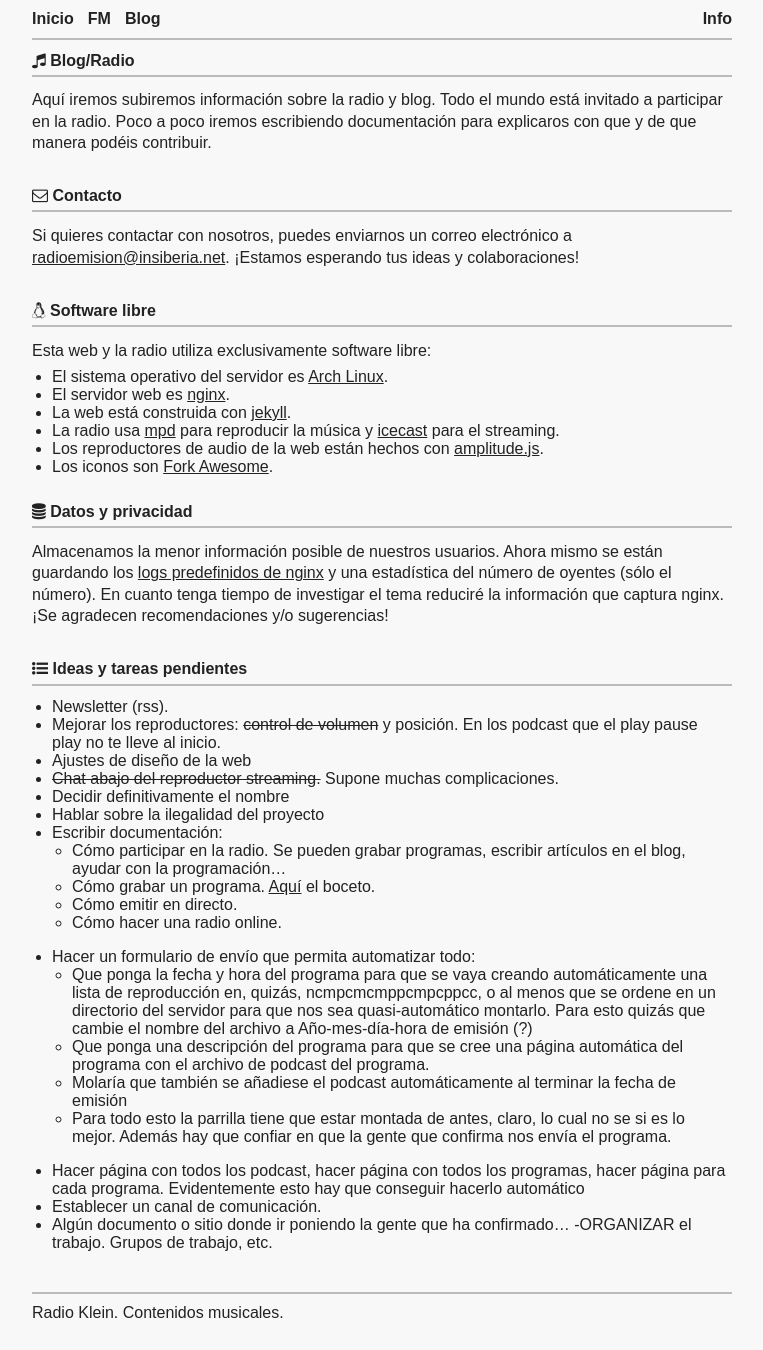
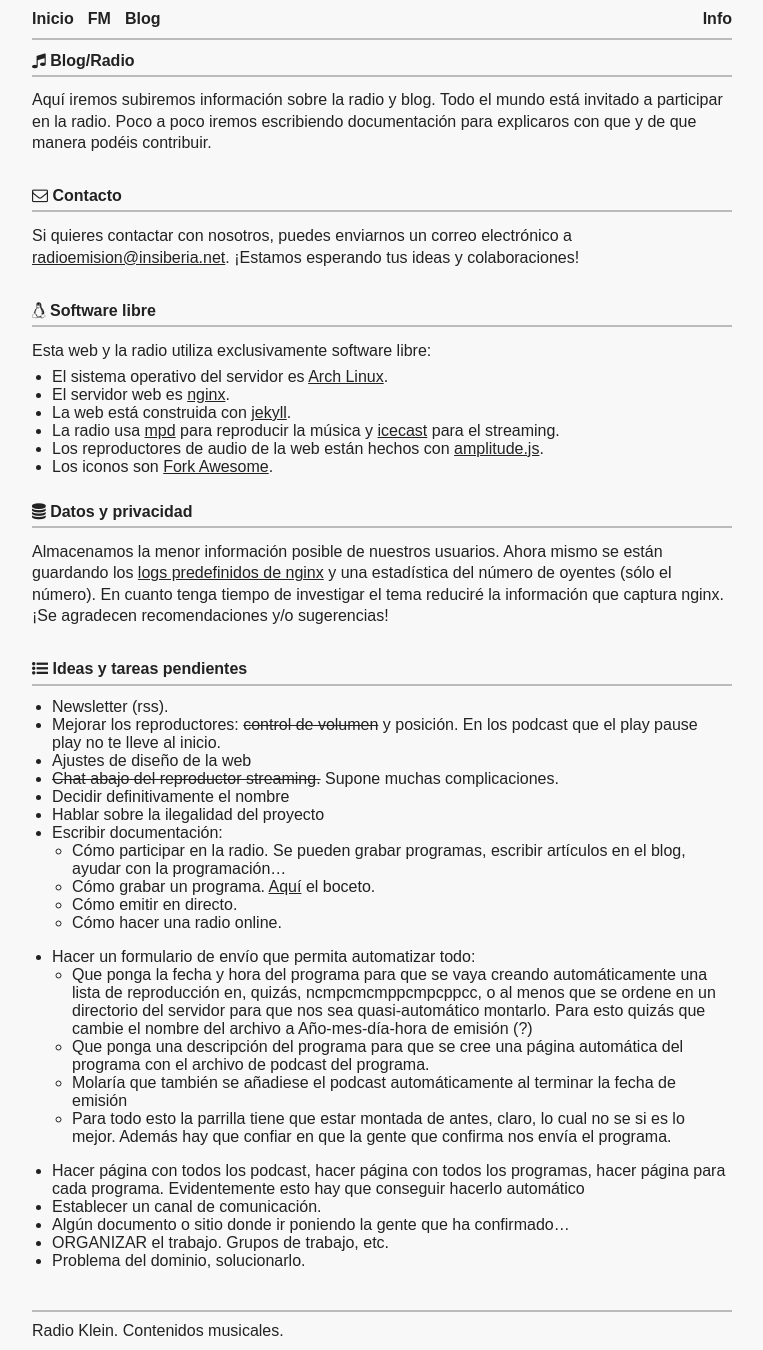
Before and after one commit to haztecaso/radio-klein, a Jekyll site: the page built from info.md, in a window 1280 px wide. Shown: the whole page, without its empty margins (258-1021 px from the left). Built offline with Jekyll 4.4.1, drawn with Linux system fonts in a browser that asks for light colours.

Commit message:
Automated commit

```diff
--- a/info.md
+++ b/info.md
@@ -48,4 +48,5 @@ Almacenamos la menor información posible de nuestros usuarios. Ahora mismo se e
 - Hacer página con todos los podcast, hacer página con todos los programas, hacer página para cada programa. Evidentemente esto hay que conseguir hacerlo automático
 - Establecer un canal de comunicación.
 - Algún documento o sitio donde ir poniendo la gente que ha confirmado...
--ORGANIZAR el trabajo. Grupos de trabajo, etc.
+- ORGANIZAR el trabajo. Grupos de trabajo, etc.
+- Problema del dominio, solucionarlo.
```
